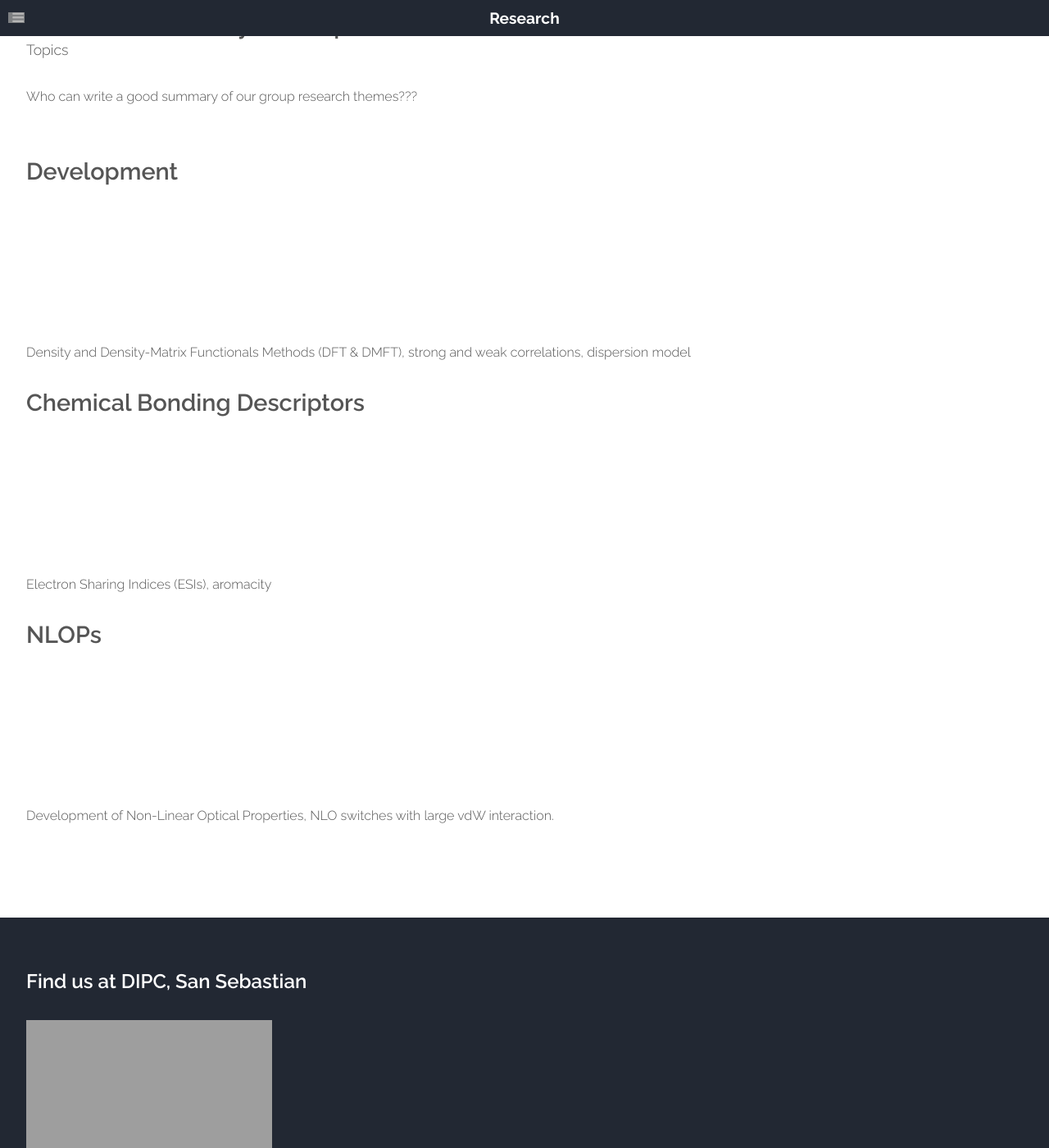
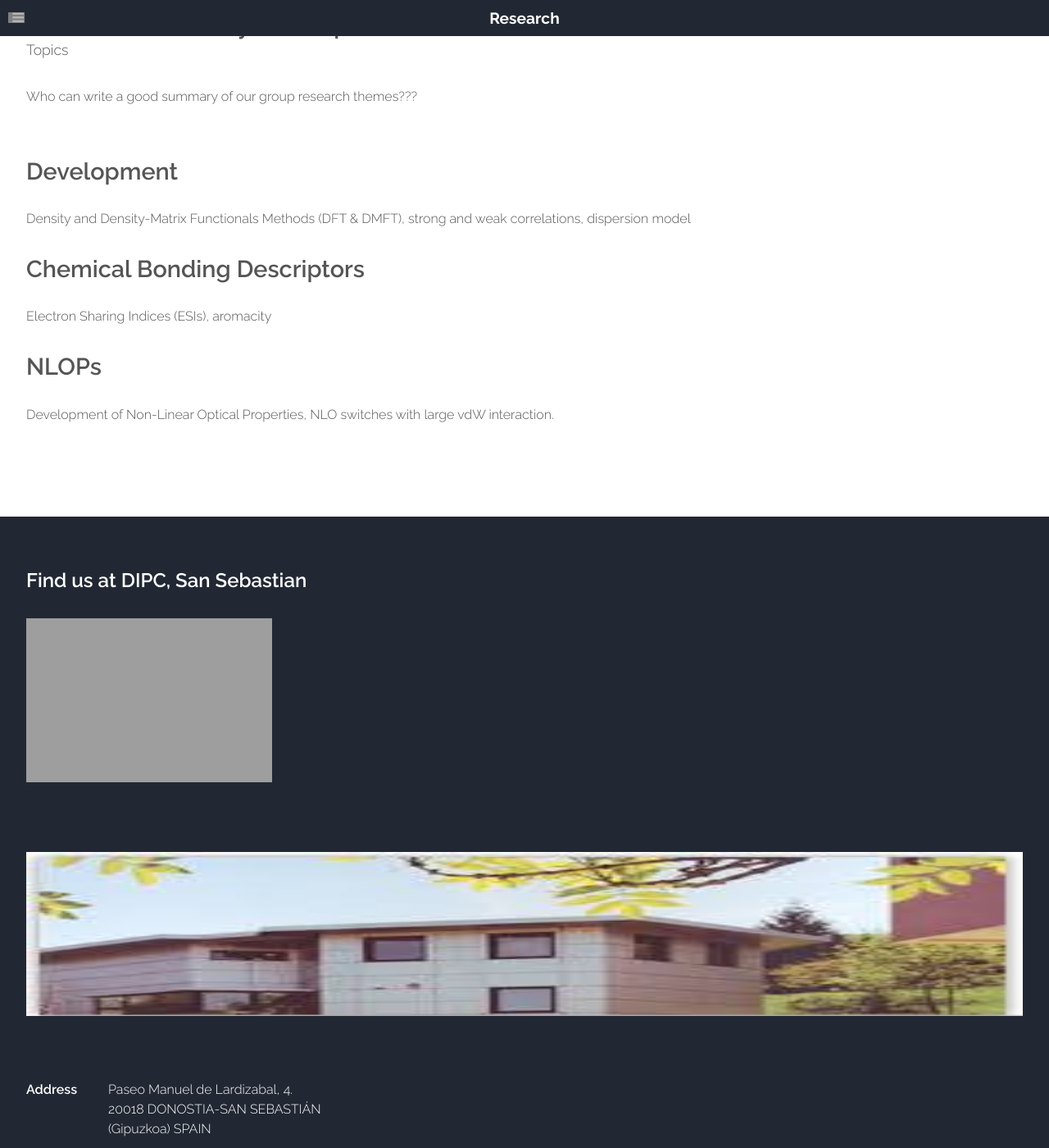
Before and after one commit to old-jekyll-templates/Horizons-Jekyll-Theme, a Jekyll site: the page built from research.html, in a window 1280 px wide and 1400 px high, scrolled down 238 px. Shown: the whole window at 82% size. Built offline with Jekyll 4.4.1, drawn with Linux system fonts in a browser that asks for light colours; grey boxes are pictures that could not be loaded.

Commit message:
Update style.css

```diff
--- a/assets/css/style.css
+++ b/assets/css/style.css
@@ -611,7 +611,7 @@
 	}
 
 		#main .sidebar .major {
-			padding-bottom: 12em;
+			padding-bottom: 1.8em;
 			background: no-repeat;
 		}
 
```
